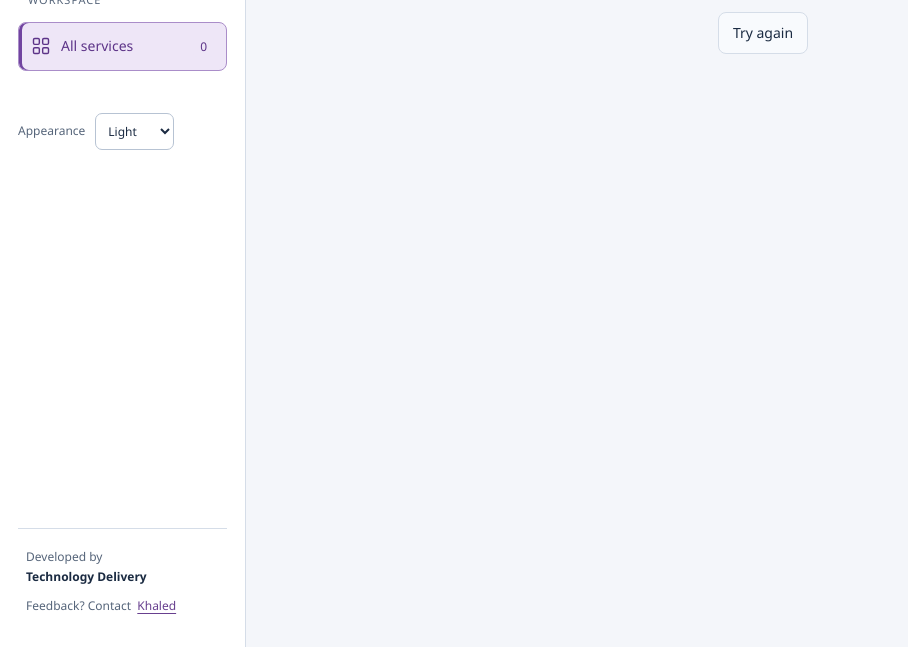
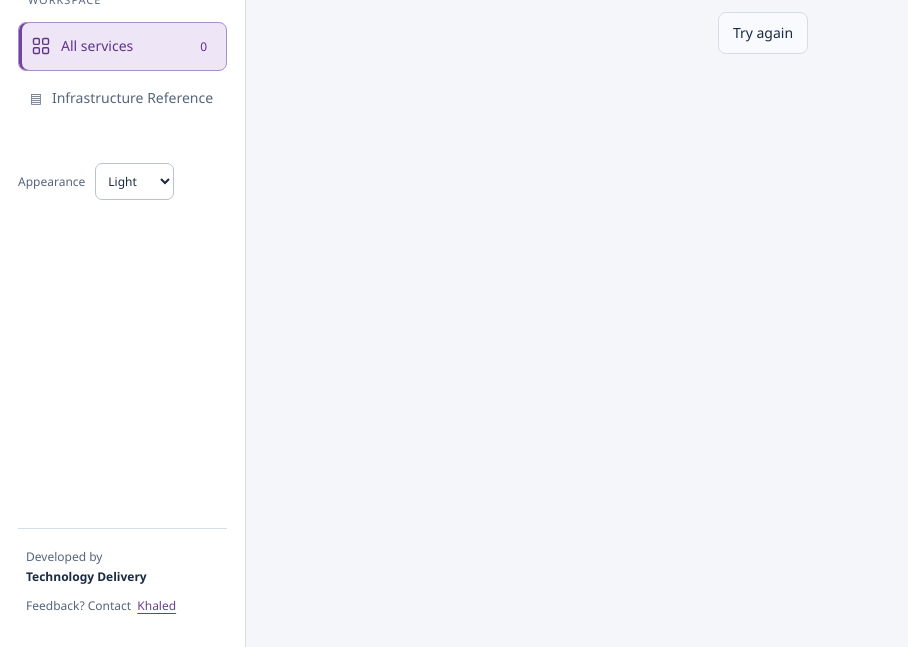
Before and after one commit to KKKdev181/Service-Information-Management-, a website: page public/index.html in a window 1280 px wide. Shown: the part 153-800 px from the top of the page, without its empty margins (0-908 px from the left). Drawn offline with Linux system fonts and the light colour scheme; no server answers.

Commit message:
Add Infrastructure Reference sidebar navigation

```diff
--- a/public/index.html
+++ b/public/index.html
@@ -13,7 +13,7 @@
     <aside class="sidebar">
       <a class="brand" href="#/" aria-label="Home"><span class="brand-mark"><img src="/elm-logo.svg" alt="Elm" width="48" height="40"></span><span><strong>Technology Delivery Architecture</strong></span></a>
       <div class="side-label">Workspace</div>
-      <nav class="side-nav"><a class="active" href="#/" id="nav-services"><svg class="ui-icon" viewBox="0 0 24 24" fill="none" stroke="currentColor" stroke-width="1.7" aria-hidden="true"><rect x="3" y="3" width="7" height="7" rx="1.5"/><rect x="14" y="3" width="7" height="7" rx="1.5"/><rect x="3" y="14" width="7" height="7" rx="1.5"/><rect x="14" y="14" width="7" height="7" rx="1.5"/></svg> All services <span class="nav-count" id="nav-count">0</span></a></nav>
+      <nav class="side-nav"><a class="active" href="#/" id="nav-services"><svg class="ui-icon" viewBox="0 0 24 24" fill="none" stroke="currentColor" stroke-width="1.7" aria-hidden="true"><rect x="3" y="3" width="7" height="7" rx="1.5"/><rect x="14" y="3" width="7" height="7" rx="1.5"/><rect x="3" y="14" width="7" height="7" rx="1.5"/><rect x="14" y="14" width="7" height="7" rx="1.5"/></svg> All services <span class="nav-count" id="nav-count">0</span></a><a href="#/references" id="nav-references"><span aria-hidden="true">▤</span> Infrastructure Reference</a></nav>
 
     <div data-theme-picker></div><footer class="portal-credit sidebar-credit"><span>Developed by <strong>Technology Delivery</strong></span><span>Feedback? Contact <a href="https://teams.microsoft.com/l/chat/0/0?users=kabaalkhail%40elm.sa" target="_blank" rel="noopener noreferrer" aria-label="Contact Khaled on Microsoft Teams (opens in a new tab)" title="Chat with Khaled on Microsoft Teams">Khaled</a></span></footer>
     </aside>
```
